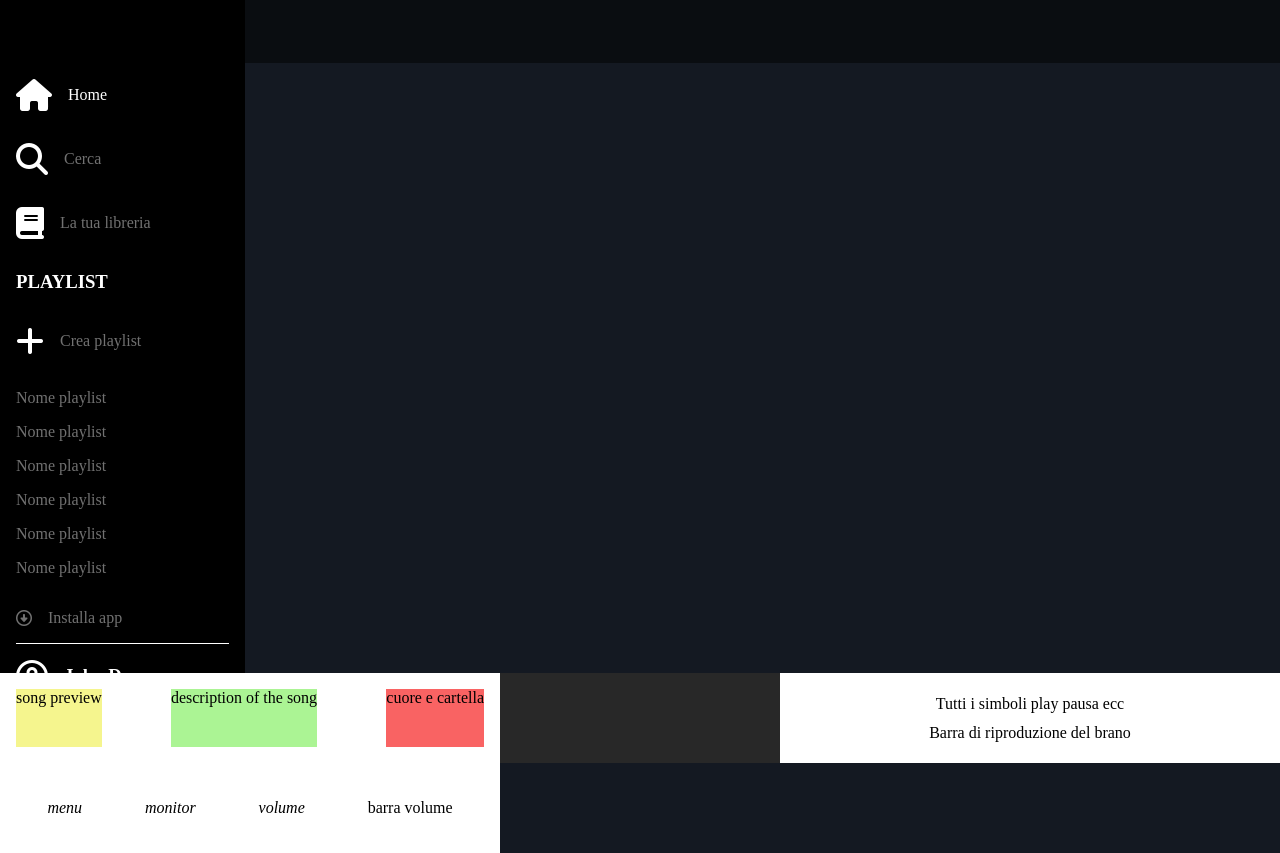
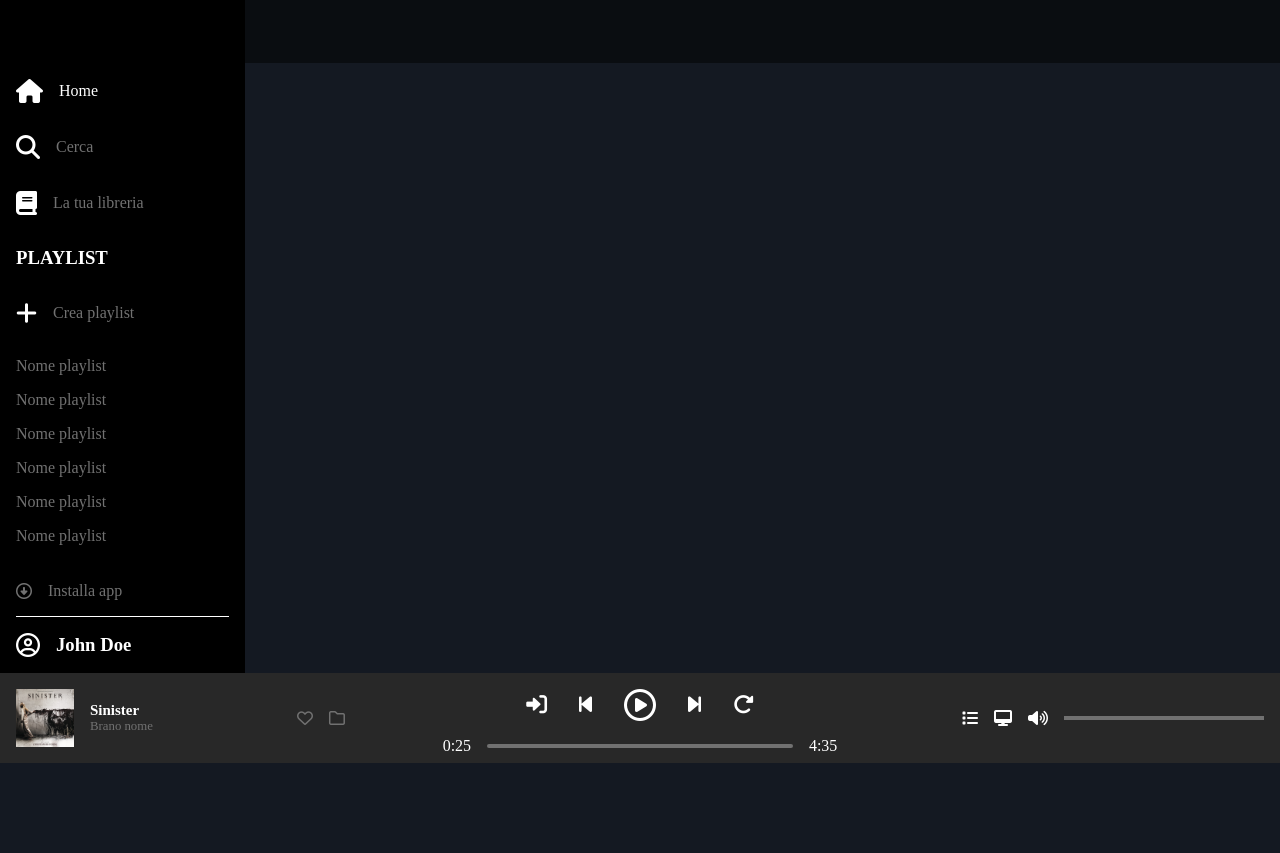
Before and after one commit to KevinZucca/html-css-spotifyweb, a plain HTML site: page index.html in a window 1280 px wide. Shown: the part 37-890 px from the top of the page. After the commit the page ends 800 px from the top, so only its background shows below. Drawn offline with Linux system fonts and the light colour scheme.

Commit message:
feat: down-bar

```diff
--- a/css/style.css
+++ b/css/style.css
@@ -2,8 +2,12 @@ body {
     background-color: #141922;
 }
 
-h1, h2, h3 {
+h1, h2, h3{
     color: white;
+}
+
+p {
+    color: #717171;
 }
 
 .white-text {
@@ -29,7 +33,7 @@ header {
 }
 
 header #logo {
-    max-width: 200px;
+    max-width: 180px;
     padding: 1em;
     height: 100px;
     background-color: #00000;
@@ -46,7 +50,7 @@ nav {
 }
 
 nav i {
-    font-size: 2em;
+    font-size: 1.5em;
     color: white;
 }
 
@@ -177,7 +181,7 @@ main .row .album {
 
 #down-bar {
     top: calc(100vh - 90px);
-    width: 100vw;
+    max-width: 100vw;
     height: 90px;
     background-color: #282828;
     display: flex;
@@ -188,37 +192,53 @@ main .row .album {
 
 #down-bar > div {
     height: 100%;
-    width: 500px ;
-    background-color: #fff;
+    width: calc(100% / 3) ;
     padding: 1em;
+    gap: 1em;
 }
 
 #down-bar #down-left {
     display: flex;
     flex-flow: row;
     align-items: center;
-    justify-content: space-between;
+    justify-content: flex-start;
 }
 
-#down-bar #song-preview {
+#down-bar #down-left #song-preview {
     height: 100%;
-    max-width: 100px;
-    background-color: rgb(245, 245, 142);
+    display: flex;
+}
+
+#down-bar #down-left #song-preview img {
+    width: 100%;
+    height: 100%;
+    object-fit: contain;
 }
 
 #down-bar #song-descript {
     height: 100%;
-    max-width: 200px;
-    background-color: rgb(171, 244, 148);
+    display: flex;
+    flex-flow: column wrap;
+    justify-content: center;
+    font-size: 0.8em;
 }
+
 
 #down-bar #heart-folder {
     display: flex;
     flex-flow: row wrap;
-    max-width: 100px;
+    align-items: center;
+    gap: 1em;
     height: 100%;
-    background-color: #f96363;
+    padding-left: 8em;
 }
+
+#down-bar #heart-folder i {
+    color: #717171;
+}
+
+
+
 
 #down-bar #down-center {
     display: flex;
@@ -229,19 +249,59 @@ main .row .album {
 
 #down-bar #down-center #center-up {
     max-width: 100%;
+    display: flex;
+    flex-flow: row;
+    align-items: center;
+    gap: 2em;
 
 }
 
 #down-bar #down-center #center-down {
     max-width: 100%;
+    display: flex;
+    flex-flow: row;
+    justify-content: space-around;
+    align-items: center;
+    gap: 1em;
+}
 
+#down-bar #down-center #center-down #play-bar {
+   width: 400px;
+   height: 4px;
+   border-radius: 30px;
+   background-color: #717171;
 }
+
+
+#down-bar #down-center i {
+    font-size: 2em;
+    color: white;
+}
+
+#down-bar #down-center i.little {
+    font-size: 1.3em;
+}
+
+
+
+
 
 #down-bar #down-right {
     display: flex;
     flex-flow: row;
     align-items: center;
-    justify-content: space-around;
+    justify-content: flex-end;
+    gap: 1em;
+}
+
+#down-bar #down-right i {
+    color: white;
+}
+
+#down-bar #down-right #barra-volume {
+    width: 200px;
+    height: 4px;
+    background-color: #717171;
 }
 
 /* //DOWN-BAR */
--- a/index.html
+++ b/index.html
@@ -131,19 +131,43 @@
     <!-- SOTTO -->
     <div id="down-bar">
         <div id="down-left">
-            <div id="song-preview">song preview</div>
-            <div id="song-descript">description of the song</div>
-            <div id="heart-folder">cuore e cartella</div>
+            <div id="song-preview">
+                <img src="spotify/img/sinister.jpeg" alt="sinister_img">
+            </div>
+            <div id="song-descript">
+                <h3>Sinister</h3>
+                <p>Brano nome</p>
+            </div>
+            <div id="heart-folder">
+                <i class="fa-regular fa-heart"></i>
+                <i class="fa-regular fa-folder"></i>
+            </div>
         </div>
         <div id="down-center">
-            <div id="center-up">Tutti i simboli play pausa ecc</div>
-            <div id="center-down">Barra di riproduzione del brano</div>
+            <div id="center-up">
+                <i class="fa-sharp fa-solid fa-right-to-bracket little"></i>
+                <i class="fa-solid fa-backward-step little"></i>
+                <i class="fa-regular fa-circle-play"></i>
+                <i class="fa-solid fa-forward-step little"></i>
+                <i class="fa-solid fa-rotate-right little"></i>
+            </div>
+            <div id="center-down">
+                <div id="play-minute">
+                    <p class="white-text">0:25</p>
+                </div>
+                <div id="play-bar">
+                </div>
+                <div id="total-play">
+                    <p class="white-text">4:35</p>
+                </div>
+            </div>
         </div>
         <div id="down-right">
-            <i>menu</i>
-            <i>monitor</i>
-            <i>volume</i>
-            <div id="barra-volume">barra volume</div>
+            <i class="fa-solid fa-list"></i>
+            <i class="fa-solid fa-desktop"></i>
+            <i class="fa-solid fa-volume-high"></i>
+            <div id="barra-volume">
+            </div>
         </div>
     </div>
 
```
Also changed, not shown: spotify/img/sinister.jpeg (added).
